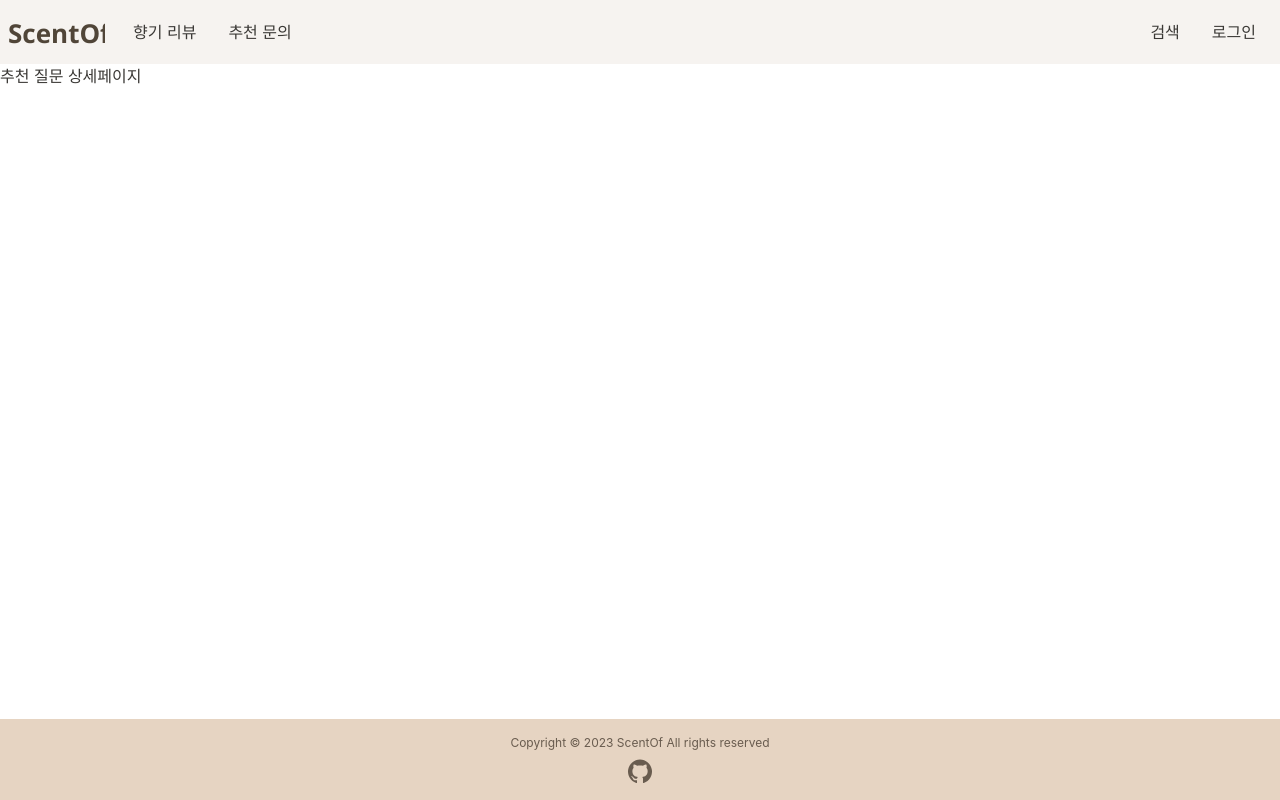
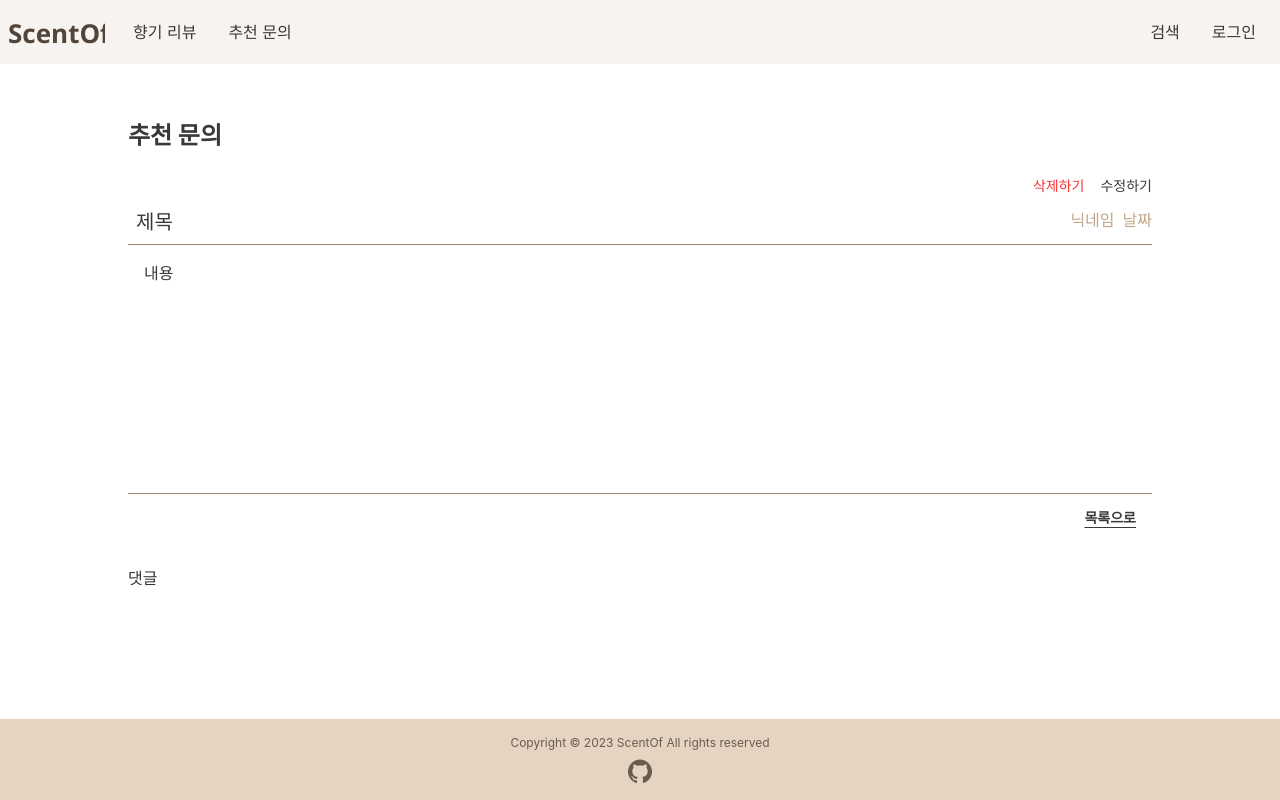
Before and after one commit to j2yn34/ScentOf, a React (Vite) app: page /recommend/1 in a window 1280 px wide. Built offline with nearby package versions, Linux system fonts and the light colour scheme; no server answers.

Commit message:
Feat: 추천글 상세페이지 레이아웃
- 상세페이지 컴포넌트 DetailView.tsx 레이아웃
- 댓글 컴포넌트 생성

```diff
--- /dev/null
+++ b/src/components/details/Comment.tsx
@@ -0,0 +1,9 @@
+const Comment = () => {
+  return (
+    <>
+      <div>댓글</div>
+    </>
+  );
+};
+
+export default Comment;
--- /dev/null
+++ b/src/components/details/DetailView.tsx
@@ -0,0 +1,29 @@
+import LineButton from "../common/buttons/LineButton";
+
+const DetailView = () => {
+  return (
+    <div className="mb-6">
+      <div className="flex justify-end">
+        <button className="flex-end text-sm text-red">삭제하기</button>
+        <button className="flex-end text-sm ml-4">수정하기</button>
+      </div>
+      <div className="flex flex-col">
+        <div className="flex justify-between mt-3 mb-2">
+          <h3 className="text-xl px-2">제목</h3>
+          <div className="text-brown-300">
+            <span className="mx-2">닉네임</span>
+            <span>날짜</span>
+          </div>
+        </div>
+        <div className="border-y border-brown-400 min-h-[250px] p-4">
+          <div>내용</div>
+        </div>
+        <LineButton path="/recommend" className="flex text-sm justify-end">
+          목록으로
+        </LineButton>
+      </div>
+    </div>
+  );
+};
+
+export default DetailView;
--- a/src/pages/recommend/RecommendDetail.tsx
+++ b/src/pages/recommend/RecommendDetail.tsx
@@ -1,5 +1,16 @@
+import DetailView from "../../components/details/DetailView";
+import Comment from "../../components/details/Comment";
+
 const RecommendDetail = () => {
-  return <>추천 질문 상세페이지</>;
+  return (
+    <div className="pt-14 xl:px-32 lg:px-20 md:px-12 sm:px-6 px-4">
+      <h2 className="text-2xl lg:text-2xl text-left font-bold mb-4 lg:mb-6">
+        추천 문의
+      </h2>
+      <DetailView />
+      <Comment />
+    </div>
+  );
 };
 
 export default RecommendDetail;
```
